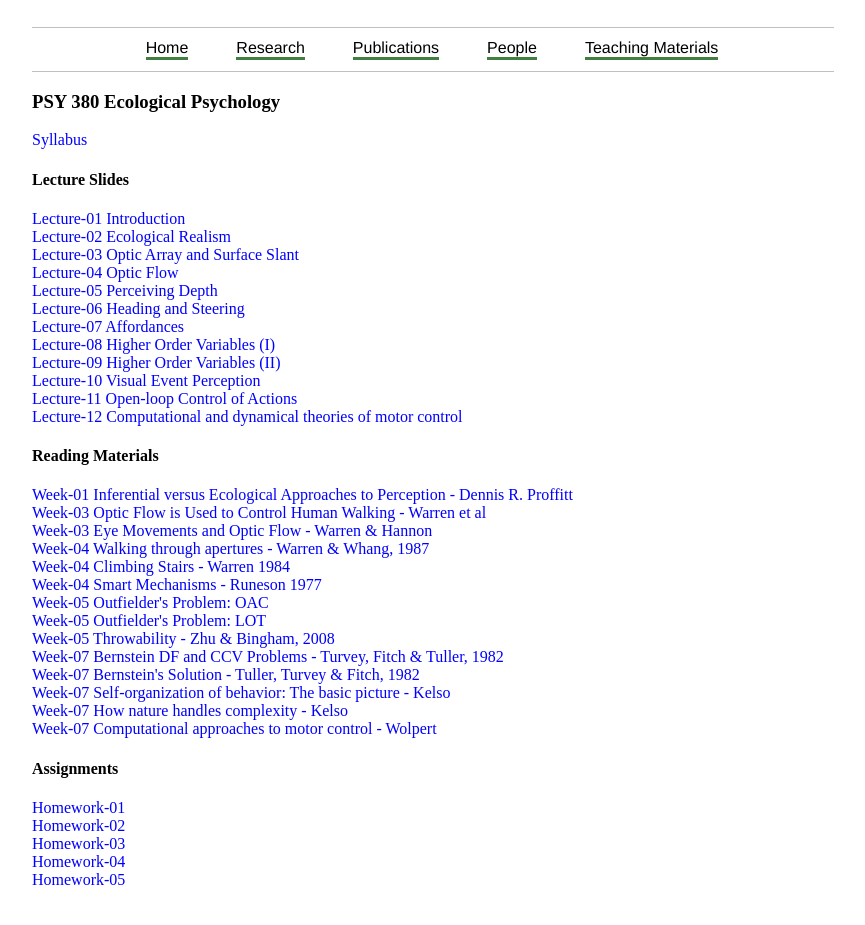
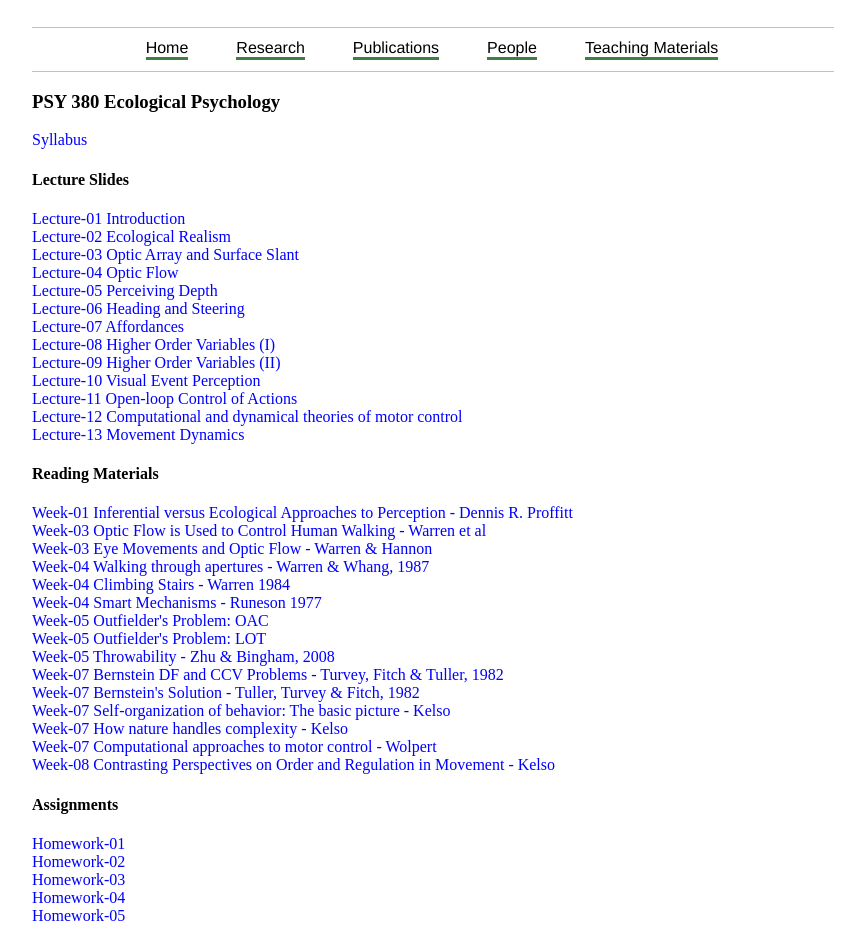
Before and after one commit to PALab-cn/PALab-cn.github.io, a plain HTML site: page source/materials.html in a window 1280 px wide. Shown: the part 115-1040 px from the top of the page, without its empty margins (208-1073 px from the left). Before the commit the page ends 1004 px from the top, so only its background shows below. Drawn offline with Linux system fonts and the light colour scheme.

Commit message:
add Week 08

```diff
--- a/source/materials.html
+++ b/source/materials.html
@@ -68,7 +68,8 @@
     <br>
     <a style="color:blue" href="Materials/PSY_380_ECO_PSY/WEEK07/Lec12_compAndDynamicalTheoriesOfControl.pptx">Lecture-12 Computational and dynamical theories of motor control </a>
     <br>
-
+	<a style="color:blue" href="Materials/PSY_380_ECO_PSY/WEEK08/Lec13_ActionControlDynamics.pptx">Lecture-13 Movement Dynamics </a>
+    <br>
     <h4>Reading Materials</h4>
     <a style="color:blue" href="Materials/PSY_380_ECO_PSY/WEEK01/Wk1_SternbergRobert_1999_13InferentialVersusEc_TheNatureOfCognition.pdf">Week-01 Inferential versus Ecological Approaches to Perception - Dennis R. Proffitt</a>
     <br>
@@ -98,6 +99,8 @@
      <br>
       <a style="color:blue" href="Materials/PSY_380_ECO_PSY/WEEK07/Wolpert_CompMotCtrl_TICS97.pdf"> Week-07 Computational approaches to motor control - Wolpert </a>
      <br>
+      <a style="color:blue" href="Materials/PSY_380_ECO_PSY/WEEK08/Kelso_ContrastPersp_84.pdf"> Week-08 Contrasting Perspectives on Order and Regulation in Movement - Kelso </a>
+     <br>
     <h4>Assignments</h4>
     <a style="color:blue" href="Materials/PSY_380_ECO_PSY/WEEK01/Homework1.docx">Homework-01</a>
     <br>
```
Also changed, not shown: 3 other files.
